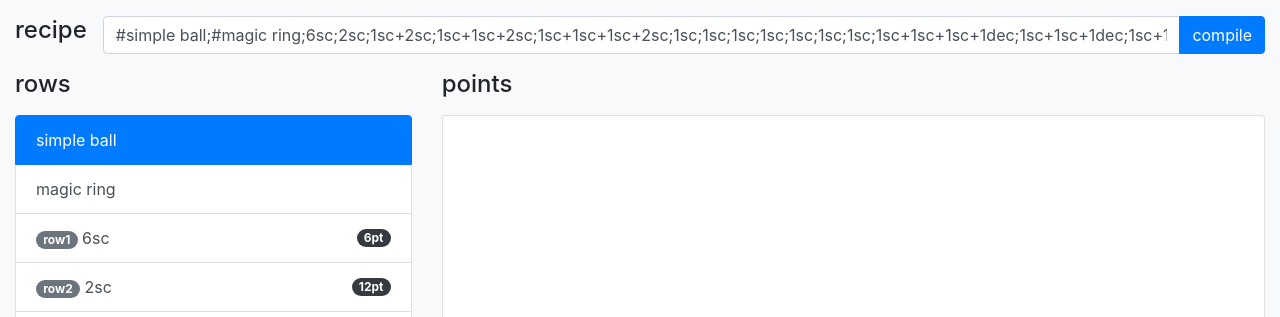
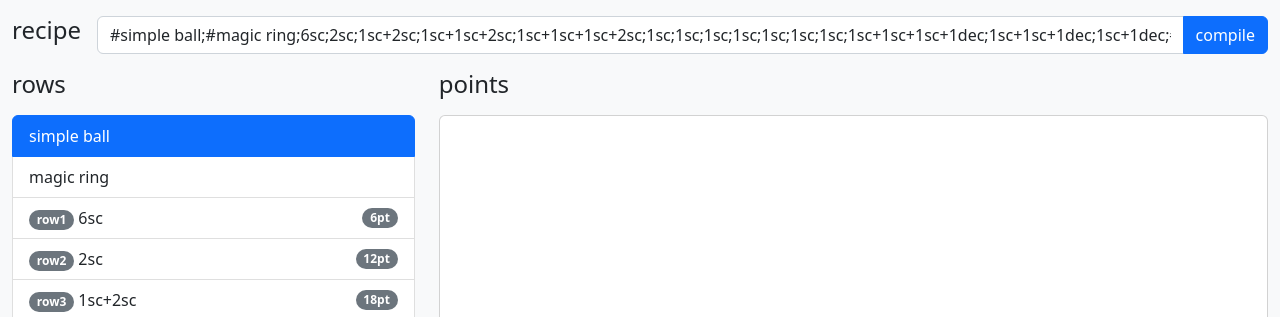
Before and after one commit to f3rnnds/yarny, a plain HTML site: page index.html in a window 1280 px wide. Shown: the top 317 px of the page. Drawn offline with nearby package versions, Linux system fonts and the light colour scheme.

Commit message:
migrate to bootstrap 5

```diff
--- a/index.html
+++ b/index.html
@@ -4,19 +4,17 @@
 
 <head>
 	<title>yarny</title>
-	<link rel="stylesheet" href="https://stackpath.bootstrapcdn.com/bootstrap/4.5.0/css/bootstrap.min.css">
+	<link href="https://cdn.jsdelivr.net/npm/bootstrap@5.2.1/dist/css/bootstrap.min.css" rel="stylesheet">
 </head>
 
 <body class="bg-light h-100">
 	<div class="container-fluid h-100 d-flex flex-column py-3">
 		<div class="row">
 			<div class="col-12 d-flex mb-3">
-				<label class="h4 mr-3" for="recipe">recipe</label>
+				<label class="h4 me-3" for="recipe">recipe</label>
 				<div class="input-group">
 					<input id="recipe" type="text" class="form-control">
-					<div class="input-group-append">
-						<button id="recipe-compile" class="btn btn-primary">compile</button>
-					</div>
+					<button id="recipe-compile" class="btn btn-primary">compile</button>
 				</div>
 			</div>
 		</div>
--- a/index.js
+++ b/index.js
@@ -118,7 +118,7 @@ function populateRows() {
             // is a row
             const div = document.createElement("div")
             const rowBadge = document.createElement("span")
-            rowBadge.className = "badge badge-pill badge-secondary"
+            rowBadge.className = "badge rounded-pill bg-secondary"
             rowBadge.innerText = "row" + row.row
             const span = document.createElement("span")
             span.innerText = row.text
@@ -127,7 +127,7 @@ function populateRows() {
             div.appendChild(span)
 
             const pointsBadge = document.createElement("span")
-            pointsBadge.className = "badge badge-pill badge-dark"
+            pointsBadge.className = "badge rounded-pill bg-secondary"
             pointsBadge.innerText = row.points.length + "pt"
 
             rowElem.appendChild(div)
```
